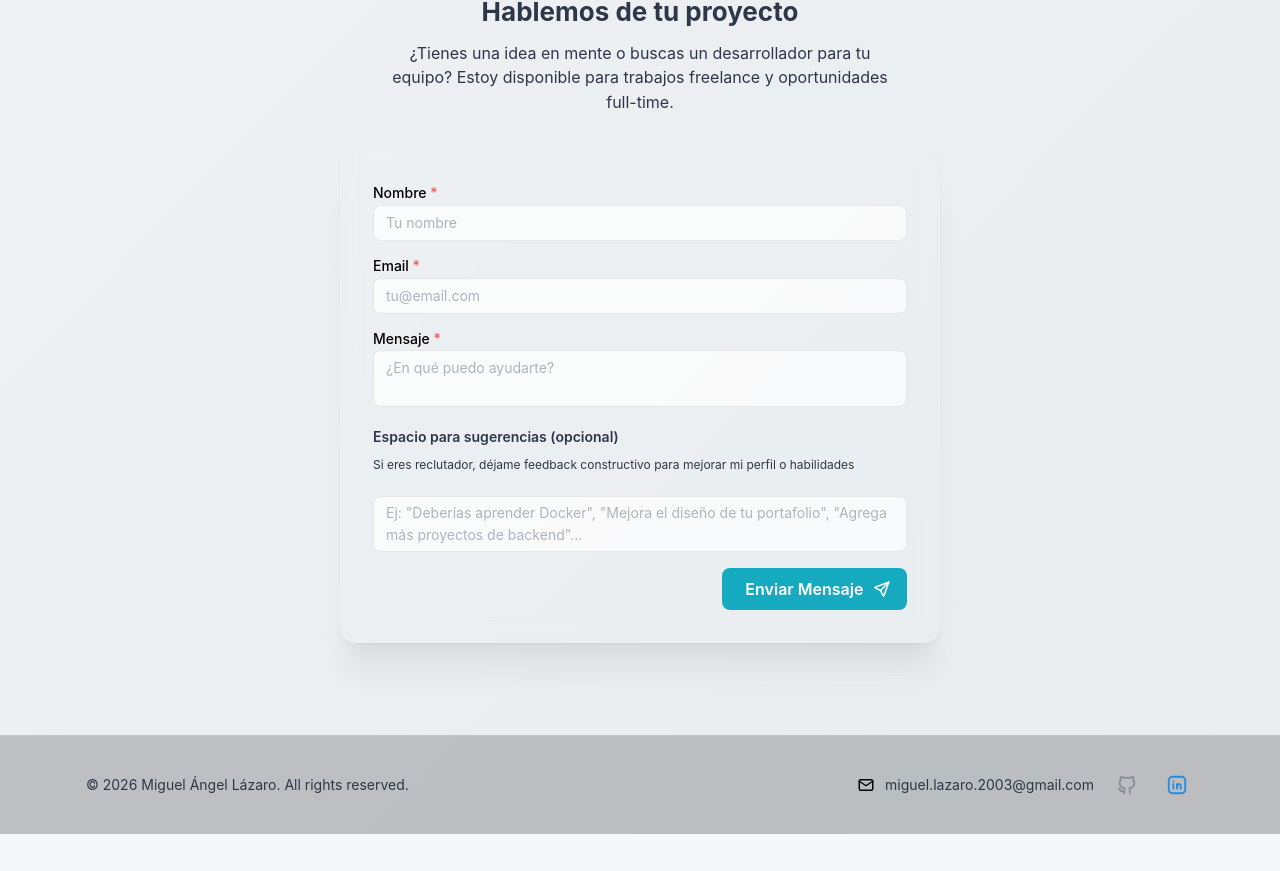
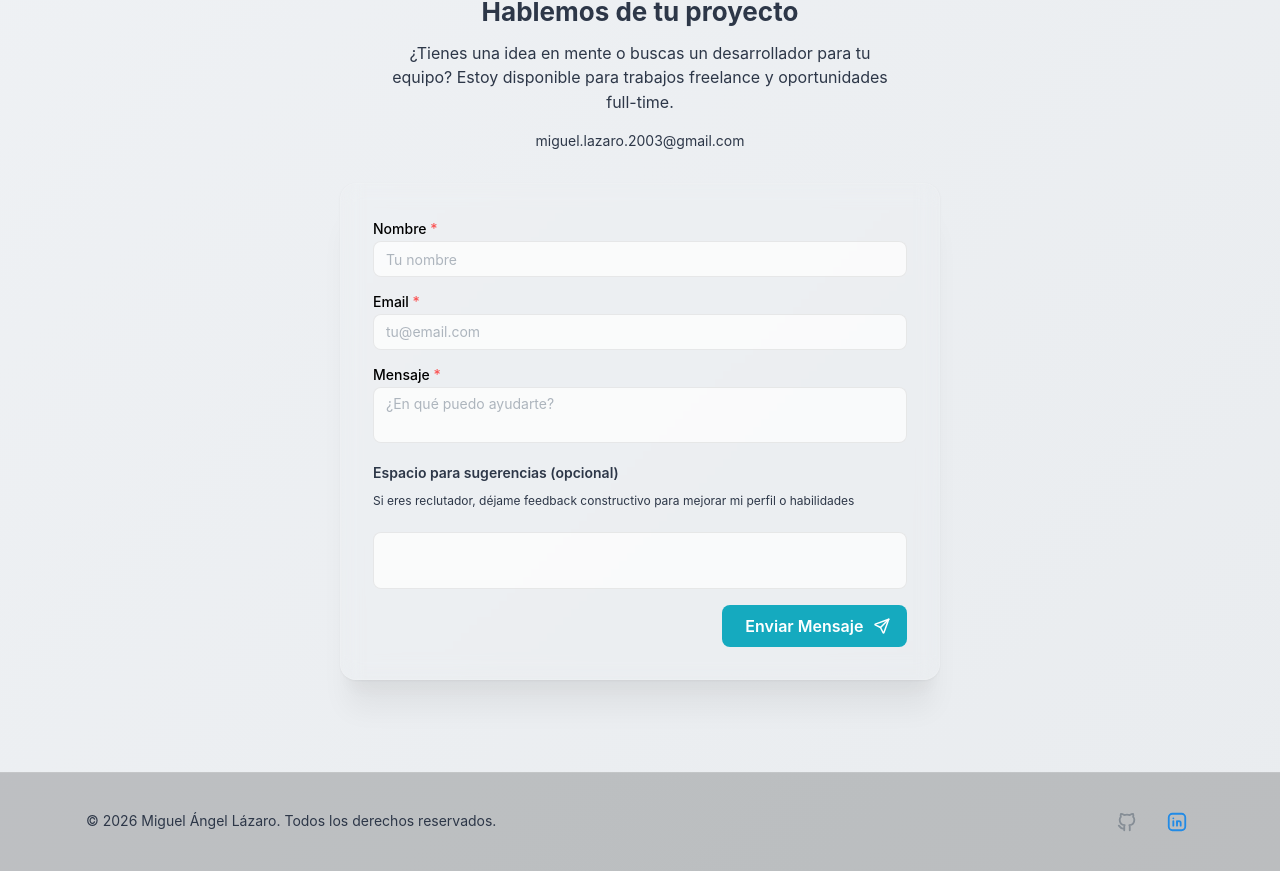
Before and after one commit to miguelazaro/portfolio, a Next.js app: page / in a window 1280 px wide. Shown: the part 2779-3650 px from the top of the page. Before the commit the page ends 3613 px from the top, so only its background shows below. Built offline with nearby package versions, Linux system fonts and the light colour scheme.

Commit message:
feat: Hide WhatsApp on footer, simplify Footer, add email to Contact

```diff
--- a/src/components/layout/Footer.tsx
+++ b/src/components/layout/Footer.tsx
@@ -1,11 +1,13 @@
 'use client';
 
 import { Container, Group, Text, ActionIcon, Box, useMantineColorScheme } from '@mantine/core';
-import { IconBrandGithub, IconBrandLinkedin, IconMail } from '@tabler/icons-react';
+import { IconBrandGithub, IconBrandLinkedin } from '@tabler/icons-react';
 import { useState, useEffect } from 'react';
+import { useLanguage } from '@/context/LanguageContext';
 
 export function Footer() {
     const { colorScheme } = useMantineColorScheme();
+    const { t } = useLanguage();
     const [mounted, setMounted] = useState(false);
 
     useEffect(() => {
@@ -28,17 +30,10 @@
             <Container size="lg">
                 <Group justify="space-between" align="center" wrap="wrap">
                     <Text size="sm" c="dimmed">
-                        © 2026 Miguel Ángel Lázaro. All rights reserved.
+                        {t('footer.rights')}
                     </Text>
 
                     <Group gap="md">
-                        <Group gap="xs" style={{ fontSize: '0.875rem', color: 'dimmed' }}>
-                            <IconMail size={18} />
-                            <Text size="sm" c="dimmed">
-                                miguel.lazaro.2003@gmail.com
-                            </Text>
-                        </Group>
-
                         <ActionIcon
                             component="a"
                             href="https://github.com/miguelazaro"
--- a/src/components/sections/Contact.tsx
+++ b/src/components/sections/Contact.tsx
@@ -76,8 +76,11 @@
             <Title order={2} mb="sm" ta="center">
                 {t('contact.title')} <Text span c="cyan" inherit>{t('contact.titleHighlight')}</Text>
             </Title>
-            <Text c="dimmed" mb="xl" ta="center" maw={500} mx="auto">
+            <Text c="dimmed" mb="md" ta="center" maw={500} mx="auto">
                 {t('contact.description')}
+            </Text>
+            <Text c="dimmed" size="sm" ta="center" mb="xl">
+                miguel.lazaro.2003@gmail.com
             </Text>
 
             <Paper
@@ -171,7 +174,6 @@
                             </Text>
                         </div>
                         <Textarea
-                            placeholder={t('contact.suggestionsPlaceholder')}
                             variant="filled"
                             radius="md"
                             minRows={3}
--- a/src/components/ui/WhatsAppButton.tsx
+++ b/src/components/ui/WhatsAppButton.tsx
@@ -2,8 +2,29 @@
 
 import { ActionIcon, Tooltip, rem } from '@mantine/core';
 import { IconBrandWhatsapp } from '@tabler/icons-react';
+import { useState, useEffect } from 'react';
 
 export function WhatsAppButton() {
+    const [isVisible, setIsVisible] = useState(true);
+
+    useEffect(() => {
+        const handleScroll = () => {
+            const footer = document.querySelector('footer');
+            if (footer) {
+                const footerRect = footer.getBoundingClientRect();
+                const windowHeight = window.innerHeight;
+                // Ocultar cuando el footer es visible
+                setIsVisible(footerRect.top > windowHeight - 100);
+            }
+        };
+
+        window.addEventListener('scroll', handleScroll);
+        handleScroll();
+        return () => window.removeEventListener('scroll', handleScroll);
+    }, []);
+
+    if (!isVisible) return null;
+
     return (
         <div
             style={{
--- a/src/context/LanguageContext.tsx
+++ b/src/context/LanguageContext.tsx
@@ -123,7 +123,9 @@
         'contact.questions.experience': '¿Podrías contarme más sobre tu experiencia en proyectos similares?',
         'contact.suggestionsTitle': 'Espacio para sugerencias (opcional)',
         'contact.suggestionsSubtitle': 'Si eres reclutador, déjame feedback constructivo para mejorar mi perfil o habilidades',
-        'contact.suggestionsPlaceholder': 'Ej: "Deberías aprender Docker", "Mejora el diseño de tu portafolio", "Agrega más proyectos de backend"...',
+
+        // Footer
+        'footer.rights': '© 2026 Miguel Ángel Lázaro. Todos los derechos reservados.',
     },
     en: {
         // Navbar
@@ -235,7 +237,9 @@
         'contact.questions.experience': 'Could you tell me more about your experience on similar projects?',
         'contact.suggestionsTitle': 'Space for suggestions (optional)',
         'contact.suggestionsSubtitle': 'If you are a recruiter, leave me constructive feedback to improve my profile or skills',
-        'contact.suggestionsPlaceholder': 'Ex: "You should learn Docker", "Improve your portfolio design", "Add more backend projects"...',
+
+        // Footer
+        'footer.rights': '© 2026 Miguel Ángel Lázaro. All rights reserved.',
     }
 };
 
```
